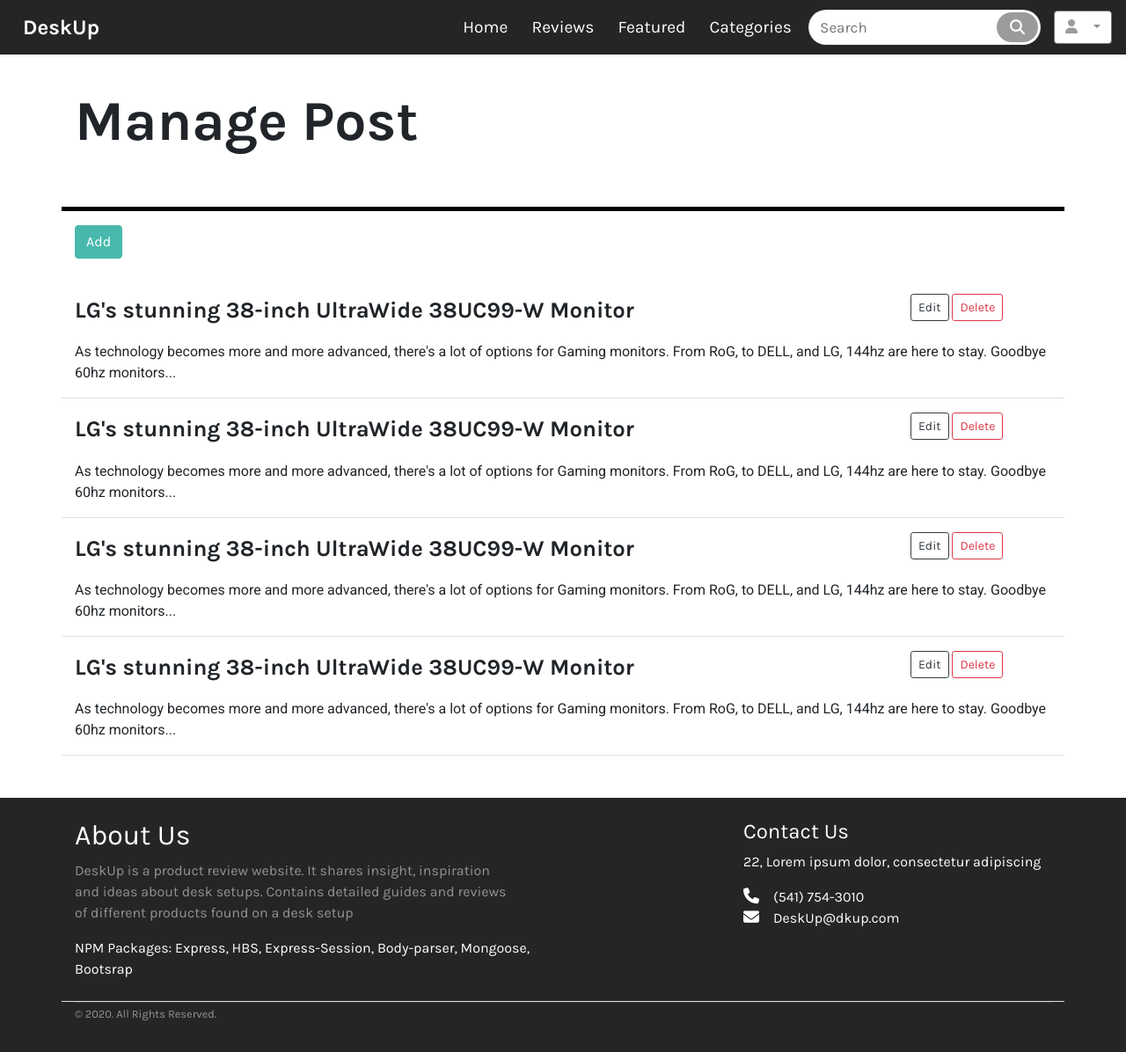
After one commit to PtrckSimps/DeskUp, a Node server app: page /manage-post in a window 1280 px wide. The commit adds this page. Shown: the whole page at 88% size. Run offline with Node 20, Linux system fonts and the light colour scheme; some libraries are stand-ins or nearby versions.

Commit message:
added manage post section

```diff
--- a/index.js
+++ b/index.js
@@ -4,8 +4,9 @@ const bodyparser = require("body-parser")
 const session = require("express-session")
 const path = require("path")
 
+let users =  []
+const app = express()
 
-const app = express()
 app.use('/css', express.static(__dirname + '/node_modules/bootstrap/dist/css'));
 app.use(express.static(path.join(__dirname, 'static')));
 app.use('/js', express.static(__dirname + '/node_modules/jquery/dist'));
@@ -34,14 +35,74 @@ app.get('/', (req,res) =>{
 
     //logged in visitor
     //res.render('home.hbs')
+
+    // if(req.session.username){
+    //     res.render("home.hbs",{
+    //         username: req.session.username
+    //     })
+    // }else{
+    //     res.render("index.hbs")
+    // }
 })
 
-app.post("/login", urlencoder, function(req, res){
+app.post("/register", urlencoder, function(req, res){
+    // let username = req.body.un
+    // let password = req.body.pw
+
+    // if(username.trim() == "" || password.trim() == ""){
+    //     res.render("register.hbs", {
+    //         error: "Enter a username and password"
+    //     })
+    // }else if(!isAvailable(username)){
+    //     res.render("register.hbs", {
+    //         error: "username is already taken"
+    //     })
+    // }else{
+    //     req.session.username = req.body.un
+    //     users.push({
+    //         username: username,
+    //         password: password
+    //     })
+
+    //     res.redirect("/")
+    // }
     res.render('home.hbs')
 })
 
-app.post("/register", urlencoder, function(req, res){
+function isAvailable(username){
+    for(let i =0; i < users.length; i++ ){
+        if(users[i].username == username){
+            return false
+        }
+    }
+    return true
+}
+
+app.post("/login", urlencoder, function(req, res){
+    // if(!matches(req.body.un, req.body.pw)){
+    //     res.render("login.hbs", {
+    //         error: "not match"
+    //     })
+    // }else{
+    //     res.render("home.hbs",{
+    //         username: req.body.un
+    //     })
+    // }
     res.render('home.hbs')
+})
+
+function matches(username, password){
+    for(let i =0; i < users.length; i++ ){
+        if(users[i].username == username && users[i].password == password){
+            return true
+        }
+    }
+    return false
+}
+
+app.get("/signout", urlencoder, (req, res) =>{
+    // req.session.destroy()
+    res.redirect("/")
 })
 
 app.get("/reviews", function(req, res){
@@ -84,6 +145,11 @@ app.get("/ReviewPost", urlencoder, function(req, res){
     // res.render('reviewPostUser.hbs')
 })
 
+app.get("/manage-post", function(req, res){
+    //Going to register page
+    res.render('managepost.hbs')
+})
+
 
 app.listen(3000, ()=> {
     console.log("Server ready")
--- a/static/index.css
+++ b/static/index.css
@@ -621,3 +621,34 @@ section.main-highlight, .carousel-item{
   size:cover;
   position:200px 30px;
 }
+
+/* LOGIN REGISTER */
+
+div.error{
+  background-color: #ffdbdb;
+  color: darkred;
+  border-left: 4px solid darkred;
+  padding: 10px;
+  width: 280px;
+}
+
+/* Manage Post */
+
+#addButton{
+  background-color: #48b8ac;
+  border-color:#48b8ac;
+}
+
+.postTitle{
+  font-weight: 700;
+  font-size: 1.6rem;
+}
+
+.postPreview{
+  font-size: 1rem;
+  font-family: 'Roboto', sans-serif;
+}
+
+.mng-post-row:hover{
+  background-color: rgba(173, 173, 173, 0.11);
+}
--- a/views/Categories.hbs
+++ b/views/Categories.hbs
@@ -11,7 +11,7 @@
     </head>
     <body>
         <nav class="navbar navbar-expand-md fixed-top animated ">
-            <a class="navbar-brand logo" href="#">
+            <a class="navbar-brand logo" href="/">
                 <span>DeskUp</span>
             </a>
             <button class="navbar-toggler" type="button" data-toggle="collapse" data-target="#navbarResponsive">
--- a/views/ReviewPost.hbs
+++ b/views/ReviewPost.hbs
@@ -11,7 +11,7 @@
     </head>
     <body>
         <nav class="navbar navbar-expand-md fixed-top animated ">
-            <a class="navbar-brand logo" href="#">
+            <a class="navbar-brand logo" href="/">
                 <span>DeskUp</span>
             </a>
             <button class="navbar-toggler" type="button" data-toggle="collapse" data-target="#navbarResponsive">
--- a/views/featured.hbs
+++ b/views/featured.hbs
@@ -11,7 +11,7 @@
     </head>
     <body>
         <nav class="navbar navbar-expand-md fixed-top animated ">
-            <a class="navbar-brand logo" href="#">
+            <a class="navbar-brand logo" href="/">
                 <span>DeskUp</span>
             </a>
             <button class="navbar-toggler" type="button" data-toggle="collapse" data-target="#navbarResponsive">
--- a/views/index.hbs
+++ b/views/index.hbs
@@ -20,7 +20,7 @@
     </head>
     <body>
         <nav class="navbar navbar-expand-md fixed-top animated">
-            <a class="navbar-brand logo" href="#">
+            <a class="navbar-brand logo" href="/">
                 <span>DeskUp</span>
             </a>
             <button class="navbar-toggler navbar-dark" type="button" data-toggle="collapse" data-target="#navbarResponsive">
--- /dev/null
+++ b/views/managepost.hbs
@@ -0,0 +1,201 @@
+<!DOCTYPE html>
+<html lang="en" dir="ltr">
+    <head>
+        <meta charset="utf-8">
+        <title>DeskUp - It's Worth it</title>
+        <link rel="stylesheet" href="index.css">
+        <meta name="viewport" content="width=device-width, initial-scale=1.0">
+        <link rel="stylesheet" href="/css/bootstrap.min.css" />
+        <script language="JavaScript" type="text/javascript" src="/js/jquery.js"></script>
+        <link rel="stylesheet" href="https://cdnjs.cloudflare.com/ajax/libs/font-awesome/4.7.0/css/font-awesome.min.css">
+        <script src="https://kit.fontawesome.com/a076d05399.js"></script>
+    </head>
+    <body>
+        <nav class="navbar navbar-expand-md fixed-top animated">
+            <a class="navbar-brand logo" href="/">
+                <span>DeskUp</span>
+            </a>
+            <button class="navbar-toggler navbar-dark" type="button" data-toggle="collapse" data-target="#navbarResponsive">
+                <span class="navbar-toggler-icon"></span>
+            </button>
+
+            <div class="collapse navbar-collapse" id="navbarResponsive">
+                <ul class="navbar-nav ml-auto">
+                    <li class="nav-item">
+                        <a class="nav-link" href="/">Home</a>
+                    </li>
+                    <li class="nav-item">
+                        <a class="nav-link" href="/reviews">Reviews</a>
+                    </li>
+                    <li class="nav-item">
+                        <a class="nav-link" href="/featured">Featured</a>
+                    </li>
+                    <li class="nav-item">
+                        <a class="nav-link" href="/categories">Categories</a>
+                    </li>
+                </ul>
+
+                <form action="#">
+                    <input type="search" class="search-data" placeholder="Search" required>
+                    <button type="submit" class="fas fa-search"></button>
+                </form>
+
+                <div class="btn-group">
+                    <button class="btn btn-secondary dropdown-toggle" type="button" data-toggle="dropdown" aria-haspopup="true" aria-expanded="false" id="dropdownbg">
+                        <i class="fas fa-user"></i>{{username}}
+                    </button>
+                    <div class="dropdown-menu dropdown-menu-right">
+                        <a class="dropdown-item" href="" id="dropdowntext">Profile</a>
+                        <a class="dropdown-item" href="" id="dropdowntext">Manage Post</a>
+                        <div class="dropdown-divider"></div>
+                        <a class="dropdown-item" href="signout" id="dropdowntext">Logout</a>
+                    </div>
+                </div>
+        </nav>
+
+       <div class="content" id="marginclass">
+            <div class="container featuredCont">
+                <div class="row headerRowFeatured">
+                    <div class="col-md-5" id="col-md-Feartured">
+                        <h1 class="featuredText">Manage Post</h1>
+                    </div>
+
+                </div>
+                <div class="row mt-3">
+                    <div class="col-md-2">
+                        <button type="button" class="btn btn-primary mb-4" data-toggle="modal" data-target="#exampleModal" id="addButton">Add</button>
+                    </div>
+                </div>
+                <div class="modal fade" id="exampleModal" tabindex="-1" role="dialog" aria-labelledby="exampleModalLabel" aria-hidden="true">
+                    <div class="modal-dialog" role="document">
+                        <div class="modal-content">
+                        <div class="modal-header">
+                            <h5 class="modal-title" id="exampleModalLabel">Add Post</h5>
+                            <button type="button" class="close" data-dismiss="modal" aria-label="Close">
+                            <span aria-hidden="true">&times;</span>
+                            </button>
+                        </div>
+                        <div class="modal-body">
+                            <form>
+                            <div class="form-group">
+                                <label for="recipient-name" class="col-form-label">Title:</label>
+                                <input type="text" class="form-control" id="recipient-name">
+                            </div>
+                            <div class="form-group">
+                                <label for="message-text" class="col-form-label">Text:</label>
+                                <textarea class="form-control" id="message-text"></textarea>
+                            </div>
+                            </form>
+                        </div>
+                        <div class="modal-footer">
+                            <button type="button" class="btn btn-secondary" data-dismiss="modal">Close</button>
+                            <button type="button" class="btn btn-primary">Send message</button>
+                        </div>
+                        </div>
+                    </div>
+                </div>
+                <div class="row pt-3 mng-post-row">
+                    <div class="col-md-12 border-bottom">
+                        <div class="row">
+                            <div class="col-md-10">
+                                <p class="postTitle">LG's stunning 38-inch UltraWide 38UC99-W Monitor</p>
+                            </div>
+                            <div class="col-md-2">
+                                <button type="button" class="btn btn-outline-dark btn-sm">Edit</button>
+                                <button type="button" class="btn btn-outline-danger btn-sm">Delete</button>
+                            </div>
+                        </div>
+                        <p class="postPreview">As technology becomes more and more advanced, there's a lot of options for
+                        Gaming monitors. From RoG, to DELL, and LG, 144hz are here to stay. Goodbye 60hz monitors...
+                        </p>
+                    </div>
+                </div>
+                <div class="row pt-3 mng-post-row">
+                    <div class="col-md-12 border-bottom">
+                        <div class="row">
+                            <div class="col-md-10">
+                                <p class="postTitle">LG's stunning 38-inch UltraWide 38UC99-W Monitor</p>
+                            </div>
+                            <div class="col-md-2">
+                                <button type="button" class="btn btn-outline-dark btn-sm">Edit</button>
+                                <button type="button" class="btn btn-outline-danger btn-sm">Delete</button>
+                            </div>
+                        </div>
+                        <p class="postPreview">As technology becomes more and more advanced, there's a lot of options for
+                        Gaming monitors. From RoG, to DELL, and LG, 144hz are here to stay. Goodbye 60hz monitors...
+                        </p>
+                    </div>
+                </div>
+                <div class="row pt-3 mng-post-row">
+                    <div class="col-md-12 border-bottom">
+                        <div class="row">
+                            <div class="col-md-10">
+                                <p class="postTitle">LG's stunning 38-inch UltraWide 38UC99-W Monitor</p>
+                            </div>
+                            <div class="col-md-2">
+                                <button type="button" class="btn btn-outline-dark btn-sm">Edit</button>
+                                <button type="button" class="btn btn-outline-danger btn-sm">Delete</button>
+                            </div>
+                        </div>
+                        <p class="postPreview">As technology becomes more and more advanced, there's a lot of options for
+                        Gaming monitors. From RoG, to DELL, and LG, 144hz are here to stay. Goodbye 60hz monitors...
+                        </p>
+                    </div>
+                </div>
+                <div class="row pt-3 mng-post-row">
+                    <div class="col-md-12 border-bottom">
+                        <div class="row">
+                            <div class="col-md-10">
+                                <p class="postTitle">LG's stunning 38-inch UltraWide 38UC99-W Monitor</p>
+                            </div>
+                            <div class="col-md-2">
+                                <button type="button" class="btn btn-outline-dark btn-sm">Edit</button>
+                                <button type="button" class="btn btn-outline-danger btn-sm">Delete</button>
+                            </div>
+                        </div>
+                        <p class="postPreview">As technology becomes more and more advanced, there's a lot of options for
+                        Gaming monitors. From RoG, to DELL, and LG, 144hz are here to stay. Goodbye 60hz monitors...
+                        </p>
+                    </div>
+                </div>
+            </div>
+        </div>
+
+
+        <div class="mt-5 pt-4 pb-3 footer">
+            <div class="container">
+                <div class="row">
+                    <div class="col-lg-6 col-xs-12 about-company">
+                        <h2>About Us</h2>
+                        <p class="pr-5 text-white-50">DeskUp is a product review website. It shares insight, inspiration and ideas about desk setups.
+                          Contains detailed guides and reviews of different products found on a desk setup</p>
+                        <p>NPM Packages: Express, HBS, Express-Session, Body-parser, Mongoose, Bootsrap</p>
+                      </div>
+                    <div class="col-lg-2 col-xs-12 links">
+                        {{!-- <h4 class="mt-lg-0 mt-sm-3">More</h4>
+                        <ul class="m-0 p-0">
+                            <li>- <a href="#">Community</a></li>
+                            <li>- <a href="#">Contributors</a></li>
+                            <li>- <a href="#">Developers</a></li>
+                        </ul> --}}
+                    </div>
+                    <div class="col-lg-4 col-xs-12 location">
+                        <h4 class="mt-lg-0 mt-sm-4">Contact Us</h4>
+                        <p>22, Lorem ipsum dolor, consectetur adipiscing</p>
+                        <p class="mb-0"><i class="fa fa-phone mr-3"></i>(541) 754-3010</p>
+                        <p><i class="fa fa-envelope mr-3"></i>DeskUp@dkup.com</p>
+                    </div>
+                </div>
+                <div class="row mt-2 border-top">
+                    <div class="col copyright">
+                    <p class=""><small class="text-white-50">© 2020. All Rights Reserved.</small></p>
+                    </div>
+                </div>
+            </div>
+        </div>
+    </body>
+
+    <script src="https://code.jquery.com/jquery-3.2.1.slim.min.js" integrity="sha384-KJ3o2DKtIkvYIK3UENzmM7KCkRr/rE9/Qpg6aAZGJwFDMVNA/GpGFF93hXpG5KkN" crossorigin="anonymous"></script>
+    <script src="https://cdnjs.cloudflare.com/ajax/libs/popper.js/1.12.9/umd/popper.min.js" integrity="sha384-ApNbgh9B+Y1QKtv3Rn7W3mgPxhU9K/ScQsAP7hUibX39j7fakFPskvXusvfa0b4Q" crossorigin="anonymous"></script>
+    <script src="https://maxcdn.bootstrapcdn.com/bootstrap/4.0.0/js/bootstrap.min.js" integrity="sha384-JZR6Spejh4U02d8jOt6vLEHfe/JQGiRRSQQxSfFWpi1MquVdAyjUar5+76PVCmYl" crossorigin="anonymous"></script>
+</html>
--- a/views/reviewPostUser.hbs
+++ b/views/reviewPostUser.hbs
@@ -11,7 +11,7 @@
     </head>
     <body>
        <nav class="navbar navbar-expand-md fixed-top animated ">
-            <a class="navbar-brand logo" href="#">
+            <a class="navbar-brand logo" href="/">
                 <span>DeskUp</span>
             </a>
             <button class="navbar-toggler" type="button" data-toggle="collapse" data-target="#navbarResponsive">
--- a/views/reviews.hbs
+++ b/views/reviews.hbs
@@ -11,7 +11,7 @@
     </head>
     <body>
        <nav class="navbar navbar-expand-md fixed-top animated ">
-            <a class="navbar-brand logo" href="#">
+            <a class="navbar-brand logo" href="/">
                 <span>DeskUp</span>
             </a>
             <button class="navbar-toggler" type="button" data-toggle="collapse" data-target="#navbarResponsive">
```
Also changed, not shown: views/home.hbs (+4 -4 lines), views/login.hbs (+6 -4 lines), views/register.hbs (+9 -6 lines).
